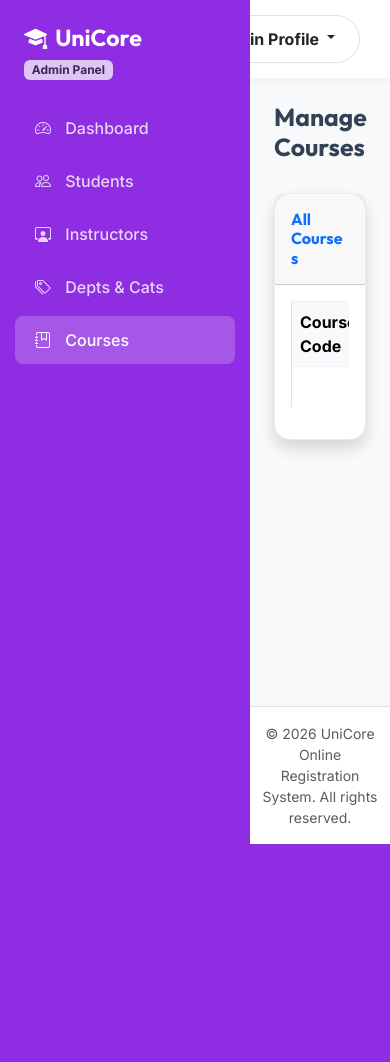
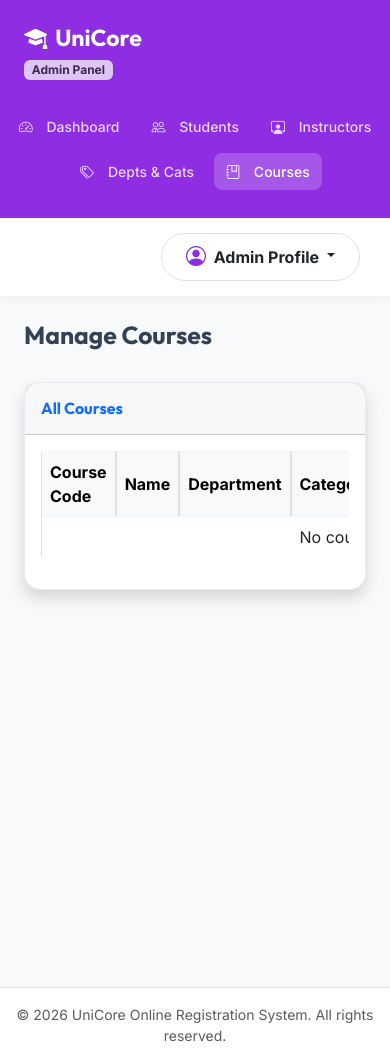
Before and after one commit to MaadhavaM/Online-Course-Registration-System, a Flask app: page /admin/courses in a window 390 px wide. Before the commit the page ends 844 px from the top, so only its background shows below. Run offline with Flask 3, Linux system fonts and the light colour scheme; the visitor is signed in with stand-in values (Sample User, id 1); data that the repository does not hold is empty; parts of the project's set-up code (start-up, migrations or seed data) failed here and were passed over.

Commit message:
initial commit

```diff
--- a/templates/admin_base.html
+++ b/templates/admin_base.html
@@ -56,6 +56,32 @@
             display: flex;
             justify-content: flex-end;
             align-items: center;
+        }
+
+        /* Responsive Mobile Layout */
+        @media (max-width: 768px) {
+            .admin-sidebar {
+                width: 100%;
+                position: relative;
+                min-height: auto;
+                padding-bottom: 10px;
+                z-index: 1000;
+            }
+            .admin-sidebar .mt-4 {
+                display: flex;
+                flex-wrap: wrap;
+                justify-content: center;
+                margin-top: 10px !important;
+            }
+            .admin-sidebar a {
+                padding: 8px 12px;
+                margin: 4px;
+                font-size: 14px;
+                display: inline-block;
+            }
+            .admin-content {
+                margin-left: 0;
+            }
         }
     </style>
 </head>
--- a/templates/auth/login.html
+++ b/templates/auth/login.html
@@ -2,8 +2,8 @@
 {% block title %}Login - UniCore{% endblock %}
 
 {% block content %}
-<div class="row justify-content-center align-items-center h-100 mt-5">
-    <div class="col-md-6 col-lg-4">
+<div class="row justify-content-center align-items-center h-100 mt-3 mt-md-5">
+    <div class="col-11 col-md-6 col-lg-4">
         <div class="card shadow-lg border-0 rounded-lg">
             <div class="card-header bg-primary text-white text-center py-3">
                 <h3 class="mb-0 fw-bold"><i class="bi bi-box-arrow-in-right"></i> Sign In</h3>
--- a/templates/auth/register.html
+++ b/templates/auth/register.html
@@ -2,8 +2,8 @@
 {% block title %}Registration - UniCore{% endblock %}
 
 {% block content %}
-<div class="row justify-content-center align-items-center mt-4 mb-5">
-    <div class="col-md-8 col-lg-6">
+<div class="row justify-content-center align-items-center mt-3 mt-md-4 mb-5">
+    <div class="col-11 col-md-8 col-lg-6">
         <div class="card shadow-lg border-0 rounded-lg">
             <div class="card-header bg-primary text-white text-center py-3">
                 <h3 class="mb-0 fw-bold"><i class="bi bi-person-plus-fill"></i> Registration</h3>
```
Also changed, not shown: templates/index.html (+17 -0 lines).
